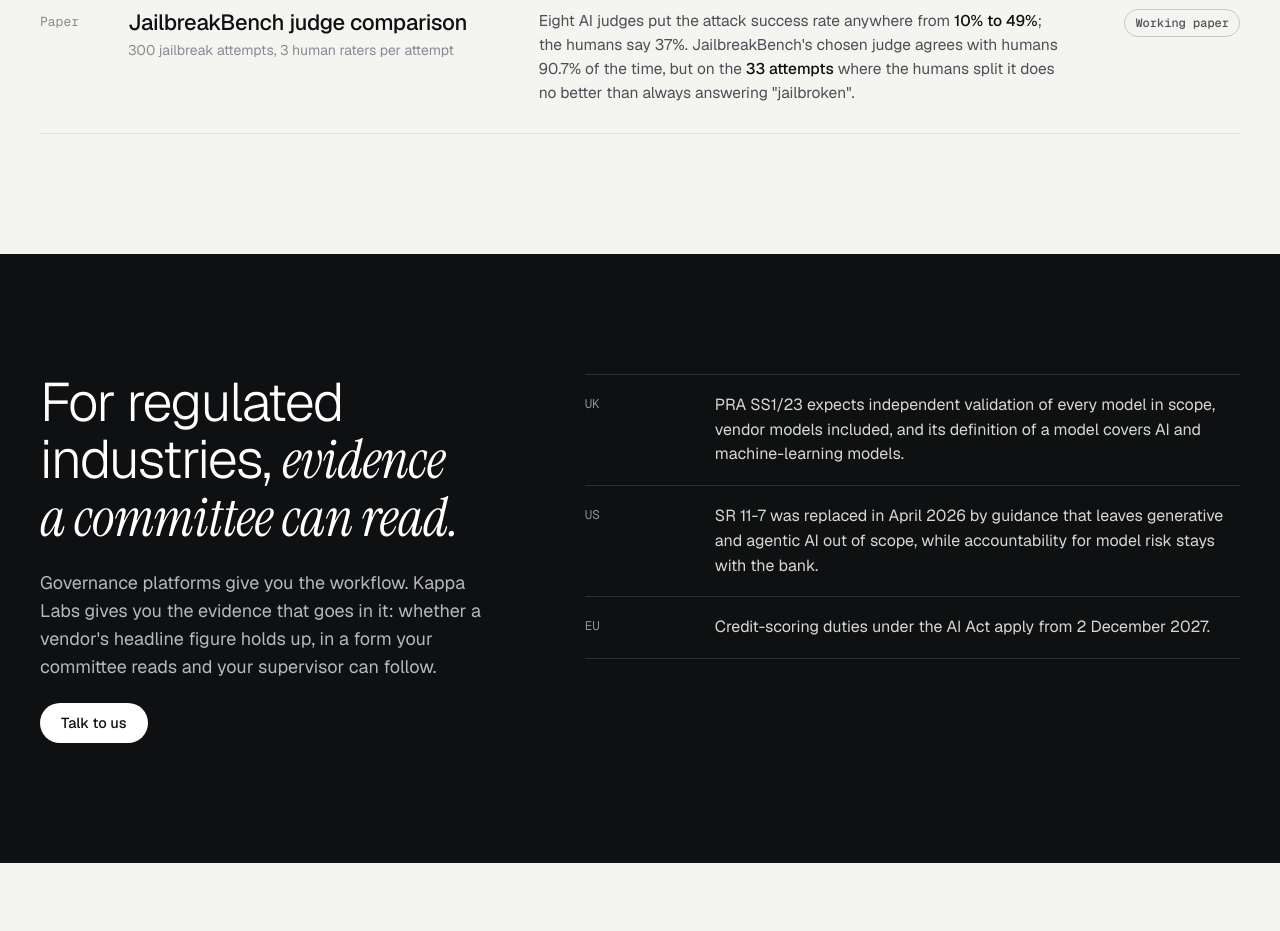
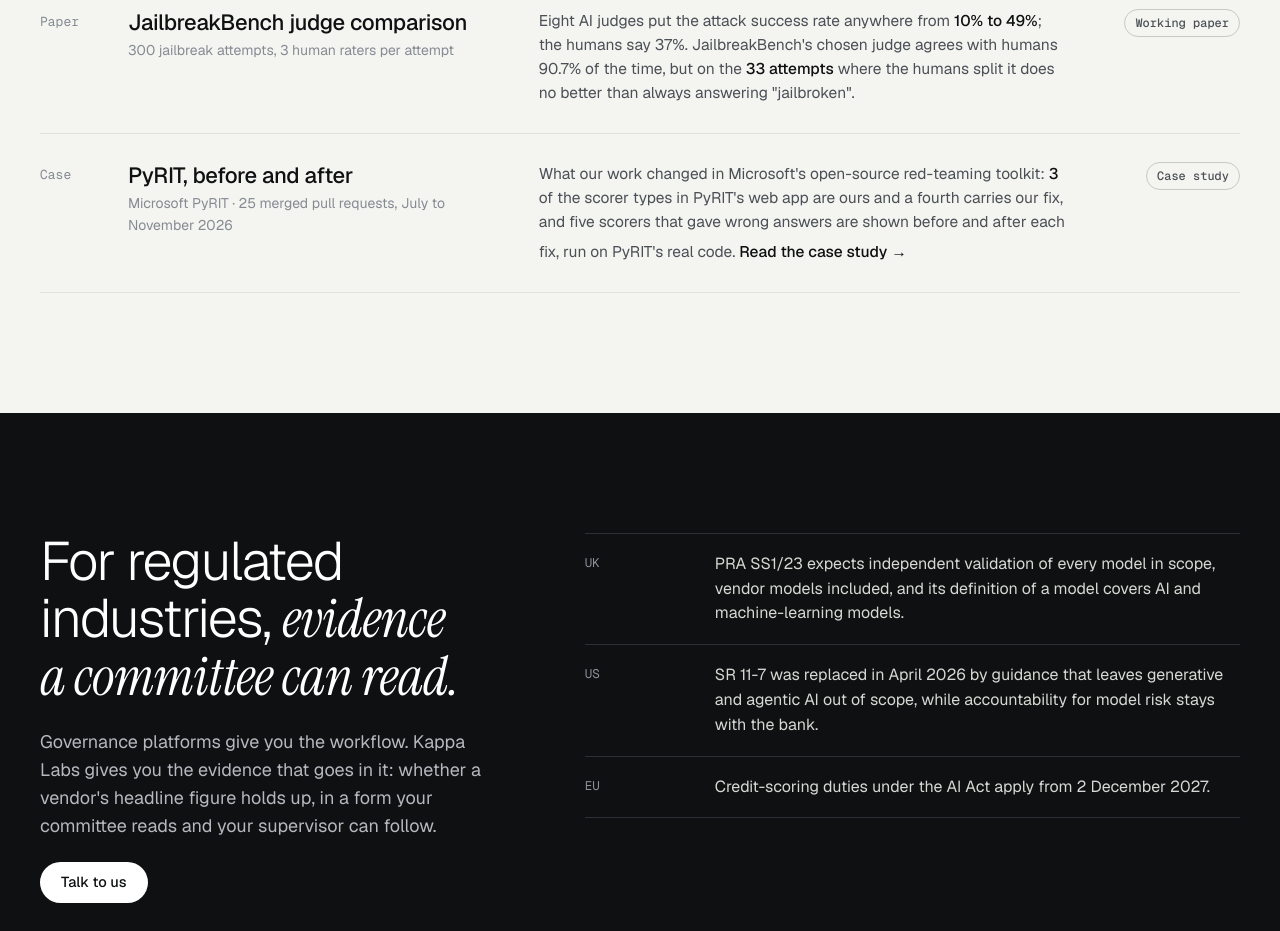
Before and after one commit to WatchTree-19/kappalabs-site, a plain HTML site: page index.html in a window 1280 px wide. Shown: the part 3700-4631 px from the top of the page. Drawn offline with nearby package versions, Linux system fonts and the light colour scheme.

Commit message:
List the PyRIT case study in the public audits section

```diff
--- a/index.html
+++ b/index.html
@@ -396,6 +396,12 @@ footer { padding-block: 64px 48px; }
           <p class="res">Eight AI judges put the attack success rate anywhere from <b>10% to 49%</b>; the humans say 37%. JailbreakBench's chosen judge agrees with humans 90.7% of the time, but on the <b>33 attempts</b> where the humans split it does no better than always answering "jailbroken".</p>
           <span class="status st-rev">Working paper</span>
         </div>
+        <div class="audit">
+          <span class="no">Case</span>
+          <div><h3><a class="alink" href="pyrit">PyRIT, before and after</a></h3><p class="src">Microsoft PyRIT &middot; 25 merged pull requests, July to November 2026</p></div>
+          <p class="res">What our work changed in Microsoft's open-source red-teaming toolkit: <b>3</b> of the scorer types in PyRIT's web app are ours and a fourth carries our fix, and five scorers that gave wrong answers are shown before and after each fix, run on PyRIT's real code. <a class="more" href="pyrit">Read the case study &rarr;</a></p>
+          <span class="status st-rev">Case study</span>
+        </div>
       </div>
     </section>
   </div>
```
